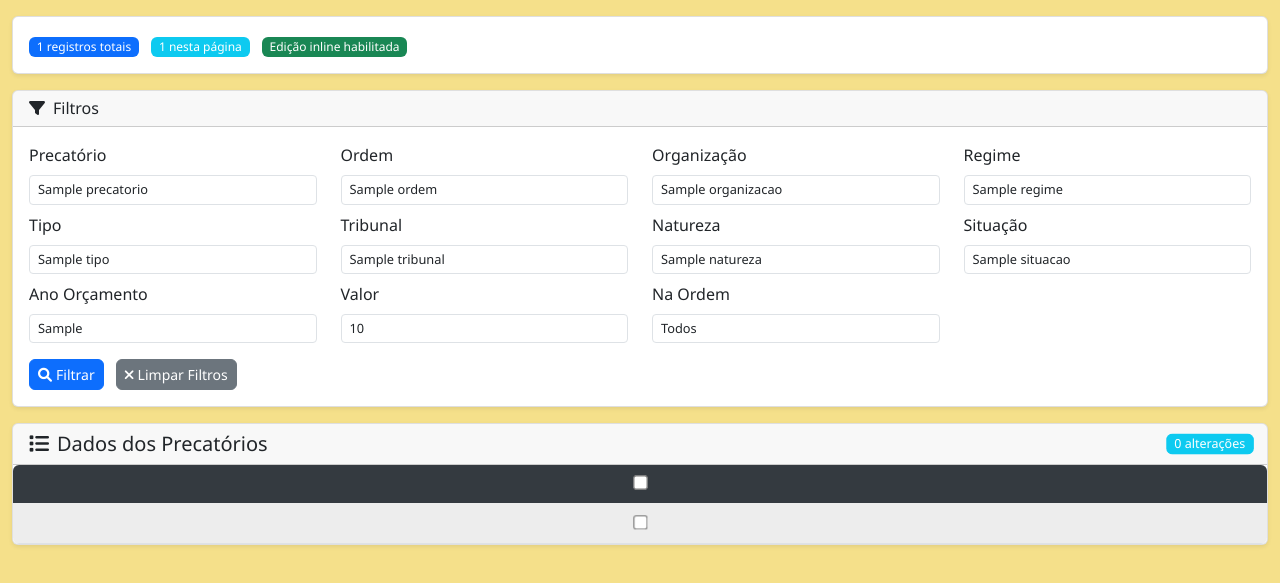
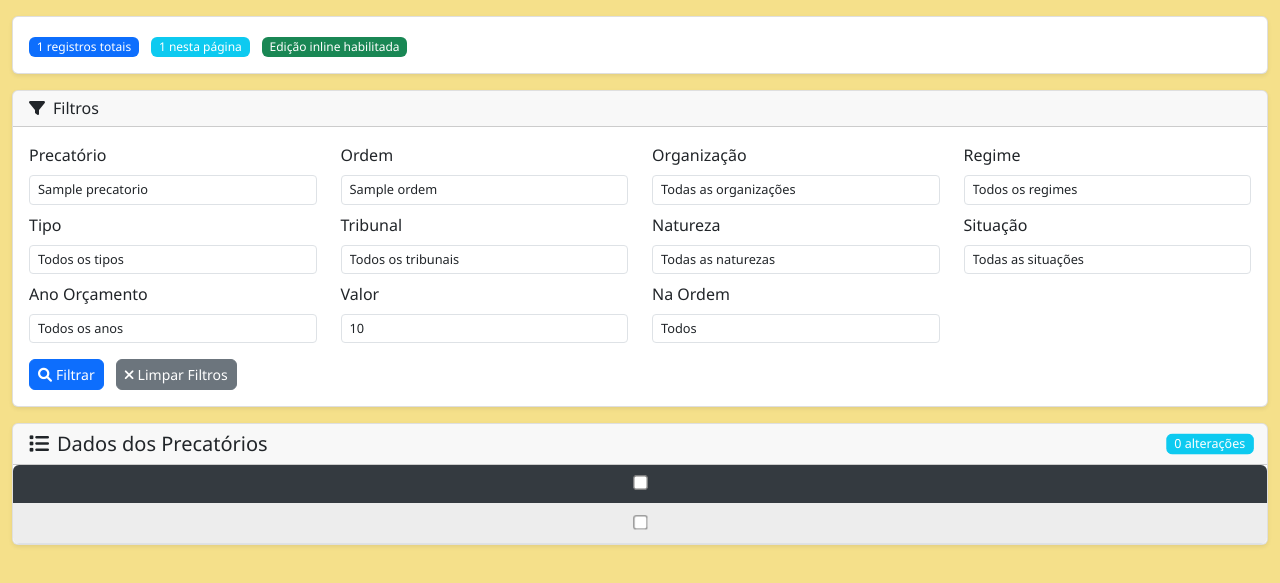
Before and after one commit to williamjohndias/sistema-precatorios, a Flask app: template templates/index.html in a window 1280 px wide. Shown: the part 54-637 px from the top of the page. Run offline with Flask 3, Linux system fonts and the light colour scheme; the template is opened without the code that fills it: most values are stand-ins (such as "Sample title", 1, 10 or a date in 2020); some libraries are stand-ins or nearby versions.

Commit message:
Fix database connection with fallback configs and implement dropdown filters with exact values; add get_filter_values method; update UI to use select dropdowns instead of text inputs for better filtering experience

```diff
--- a/app.py
+++ b/app.py
@@ -27,11 +27,11 @@ app.secret_key = os.environ.get('SECRET_KEY', 'sua_chave_secreta_aqui')
 
 # Configuração do banco de dados usando variáveis de ambiente
 DB_CONFIG = {
-    'host': os.environ.get('DB_HOST'),
+    'host': os.environ.get('DB_HOST', 'bdunicoprecs.c50cwuocuwro.sa-east-1.rds.amazonaws.com'),
     'port': int(os.environ.get('DB_PORT', 5432)),
-    'user': os.environ.get('DB_USER'),
-    'password': os.environ.get('DB_PASSWORD'),
-    'database': os.environ.get('DB_NAME')
+    'user': os.environ.get('DB_USER', 'postgres'),
+    'password': os.environ.get('DB_PASSWORD', '$P^iFe27^YP5cpBU3J&tqa'),
+    'database': os.environ.get('DB_NAME', 'OCSC')
 }
 
 TABLE_NAME = 'precatorios'
@@ -65,12 +65,17 @@ class DatabaseManager:
                 'keepalives_count': 3
             })
 
+            logger.info(f"Tentando conectar ao banco: {conn_params['host']}:{conn_params['port']}")
             self.connection = psycopg2.connect(**conn_params, cursor_factory=RealDictCursor)
             self.cursor = self.connection.cursor()
             logger.info("Conexão com banco estabelecida")
             return True
         except psycopg2.Error as e:
             logger.error(f"Erro ao conectar com banco: {e}")
+            logger.error(f"Configuração usada: host={conn_params.get('host')}, port={conn_params.get('port')}, user={conn_params.get('user')}, database={conn_params.get('database')}")
+            return False
+        except Exception as e:
+            logger.error(f"Erro inesperado na conexão: {e}")
             return False
 
     def disconnect(self):
@@ -112,8 +117,14 @@ class DatabaseManager:
             if filters:
                 for field, value in filters.items():
                     if value and field in fields:
-                        where_conditions.append(f"{field} ILIKE %s")
-                        params.append(f"%{value}%")
+                        # Para campos dropdown, usar comparação exata
+                        if field in ['organizacao', 'regime', 'tipo', 'tribunal', 'natureza', 'situacao', 'ano_orc', 'esta_na_ordem', 'fora_da_ordem', 'presenca_no_pipe']:
+                            where_conditions.append(f"{field} = %s")
+                            params.append(value)
+                        else:
+                            # Para outros campos (como precatorio, ordem, valor), usar ILIKE
+                            where_conditions.append(f"{field} ILIKE %s")
+                            params.append(f"%{value}%")
 
             if where_conditions:
                 where_clause = " WHERE " + " AND ".join(where_conditions)
@@ -168,6 +179,17 @@ class DatabaseManager:
         except psycopg2.Error as e:
             logger.error(f"Erro ao buscar precatórios: {e}")
             return {'data': [], 'pagination': {}}
+
+    def get_filter_values(self, field: str) -> List[str]:
+        """Obtém valores únicos para um campo específico para usar em filtros dropdown"""
+        try:
+            query = f"SELECT DISTINCT {field} FROM {TABLE_NAME} WHERE {field} IS NOT NULL ORDER BY {field}"
+            self.cursor.execute(query)
+            results = self.cursor.fetchall()
+            return [str(row[field]) for row in results if row[field] is not None]
+        except psycopg2.Error as e:
+            logger.error(f"Erro ao buscar valores únicos para {field}: {e}")
+            return []
 
     def get_logs_paginated(self, page: int = 1, per_page: int = 50, filters: Dict[str, str] = None) -> Dict[str, Any]:
         """Obtém logs de alterações com paginação e filtros"""
@@ -429,6 +451,12 @@ def index():
         # Obter dados paginados com ordenação
         result = db_manager.get_precatorios_paginated(page=page, per_page=per_page, filters=filters, sort_field=sort_field, sort_order=sort_order)
 
+        # Obter valores únicos para filtros dropdown
+        filter_values = {}
+        filter_fields = ['organizacao', 'regime', 'tipo', 'tribunal', 'natureza', 'situacao', 'ano_orc']
+        for field in filter_fields:
+            filter_values[field] = db_manager.get_filter_values(field)
+
         # Campos específicos para exibição (ordenados conforme especificação)
         display_fields = [
             {'name': 'id', 'label': 'ID', 'type': 'integer', 'editable': False, 'visible': False},
@@ -463,6 +491,7 @@ def index():
                              precatorios=result['data'],
                              pagination=result['pagination'],
                              filters=filters,
+                             filter_values=filter_values,
                              display_fields=display_fields,
                              sorting=sorting)
 
--- a/templates/index.html
+++ b/templates/index.html
@@ -85,52 +85,66 @@
                                 </div>
                                 <div class="col-md-3 mb-2">
                                     <label class="form-label">Organização</label>
-                                    <input type="text" class="form-control form-control-sm"
-                                           name="filter_organizacao"
-                                           value="{{ filters.get('organizacao', '') }}"
-                                           placeholder="Filtrar por organização">
+                                    <select class="form-control form-control-sm" name="filter_organizacao">
+                                        <option value="">Todas as organizações</option>
+                                        {% for value in filter_values.organizacao %}
+                                        <option value="{{ value }}" {% if filters.get('organizacao') == value %}selected{% endif %}>{{ value }}</option>
+                                        {% endfor %}
+                                    </select>
                                 </div>
                                 <div class="col-md-3 mb-2">
                                     <label class="form-label">Regime</label>
-                                    <input type="text" class="form-control form-control-sm"
-                                           name="filter_regime"
-                                           value="{{ filters.get('regime', '') }}"
-                                           placeholder="Filtrar por regime">
+                                    <select class="form-control form-control-sm" name="filter_regime">
+                                        <option value="">Todos os regimes</option>
+                                        {% for value in filter_values.regime %}
+                                        <option value="{{ value }}" {% if filters.get('regime') == value %}selected{% endif %}>{{ value }}</option>
+                                        {% endfor %}
+                                    </select>
                                 </div>
                                 <div class="col-md-3 mb-2">
                                     <label class="form-label">Tipo</label>
-                                    <input type="text" class="form-control form-control-sm"
-                                           name="filter_tipo"
-                                           value="{{ filters.get('tipo', '') }}"
-                                           placeholder="Filtrar por tipo">
+                                    <select class="form-control form-control-sm" name="filter_tipo">
+                                        <option value="">Todos os tipos</option>
+                                        {% for value in filter_values.tipo %}
+                                        <option value="{{ value }}" {% if filters.get('tipo') == value %}selected{% endif %}>{{ value }}</option>
+                                        {% endfor %}
+                                    </select>
                                 </div>
                                 <div class="col-md-3 mb-2">
                                     <label class="form-label">Tribunal</label>
-                                    <input type="text" class="form-control form-control-sm"
-                                           name="filter_tribunal"
-                                           value="{{ filters.get('tribunal', '') }}"
-                                           placeholder="Filtrar por tribunal">
+                                    <select class="form-control form-control-sm" name="filter_tribunal">
+                                        <option value="">Todos os tribunais</option>
+                                        {% for value in filter_values.tribunal %}
+                                        <option value="{{ value }}" {% if filters.get('tribunal') == value %}selected{% endif %}>{{ value }}</option>
+                                        {% endfor %}
+                                    </select>
                                 </div>
                                 <div class="col-md-3 mb-2">
                                     <label class="form-label">Natureza</label>
-                                    <input type="text" class="form-control form-control-sm"
-                                           name="filter_natureza"
-                                           value="{{ filters.get('natureza', '') }}"
-                                           placeholder="Filtrar por natureza">
+                                    <select class="form-control form-control-sm" name="filter_natureza">
+                                        <option value="">Todas as naturezas</option>
+                                        {% for value in filter_values.natureza %}
+                                        <option value="{{ value }}" {% if filters.get('natureza') == value %}selected{% endif %}>{{ value }}</option>
+                                        {% endfor %}
+                                    </select>
                                 </div>
                                 <div class="col-md-3 mb-2">
                                     <label class="form-label">Situação</label>
-                                    <input type="text" class="form-control form-control-sm"
-                                           name="filter_situacao"
-                                           value="{{ filters.get('situacao', '') }}"
-                                           placeholder="Filtrar por situação">
+                                    <select class="form-control form-control-sm" name="filter_situacao">
+                                        <option value="">Todas as situações</option>
+                                        {% for value in filter_values.situacao %}
+                                        <option value="{{ value }}" {% if filters.get('situacao') == value %}selected{% endif %}>{{ value }}</option>
+                                        {% endfor %}
+                                    </select>
                                 </div>
                                 <div class="col-md-3 mb-2">
                                     <label class="form-label">Ano Orçamento</label>
-                                    <input type="text" class="form-control form-control-sm"
-                                           name="filter_ano_orc"
-                                           value="{{ filters.get('ano_orc', '') }}"
-                                           placeholder="Filtrar por ano">
+                                    <select class="form-control form-control-sm" name="filter_ano_orc">
+                                        <option value="">Todos os anos</option>
+                                        {% for value in filter_values.ano_orc %}
+                                        <option value="{{ value }}" {% if filters.get('ano_orc') == value %}selected{% endif %}>{{ value }}</option>
+                                        {% endfor %}
+                                    </select>
                                 </div>
                                 <div class="col-md-3 mb-2">
                                     <label class="form-label">Valor</label>
```
